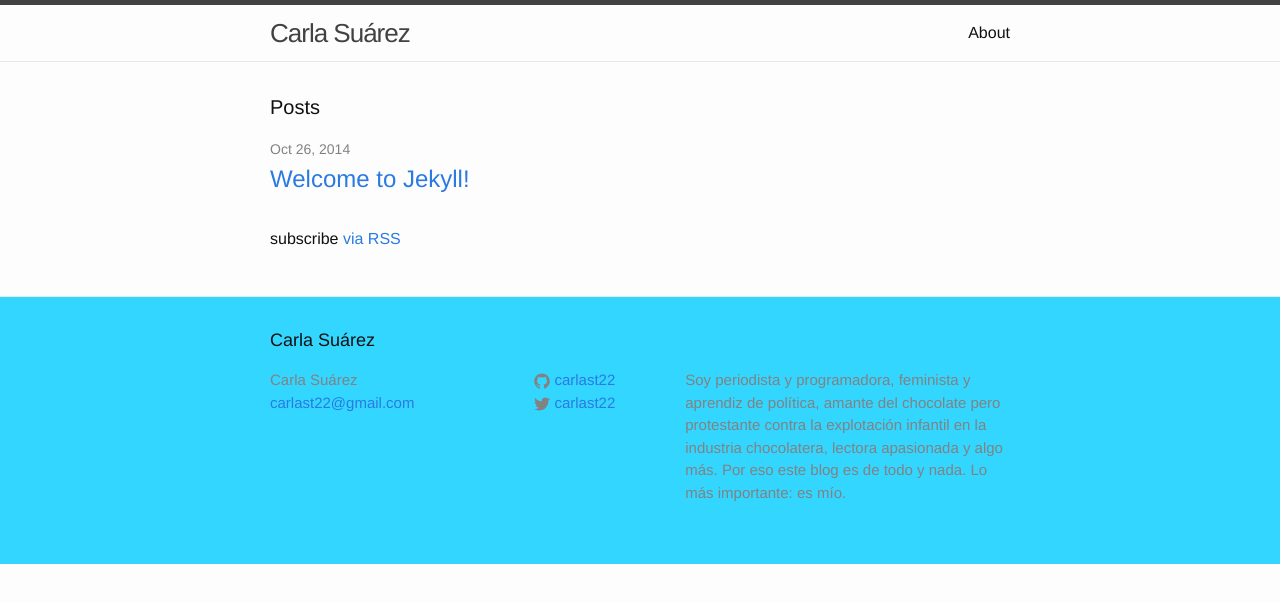
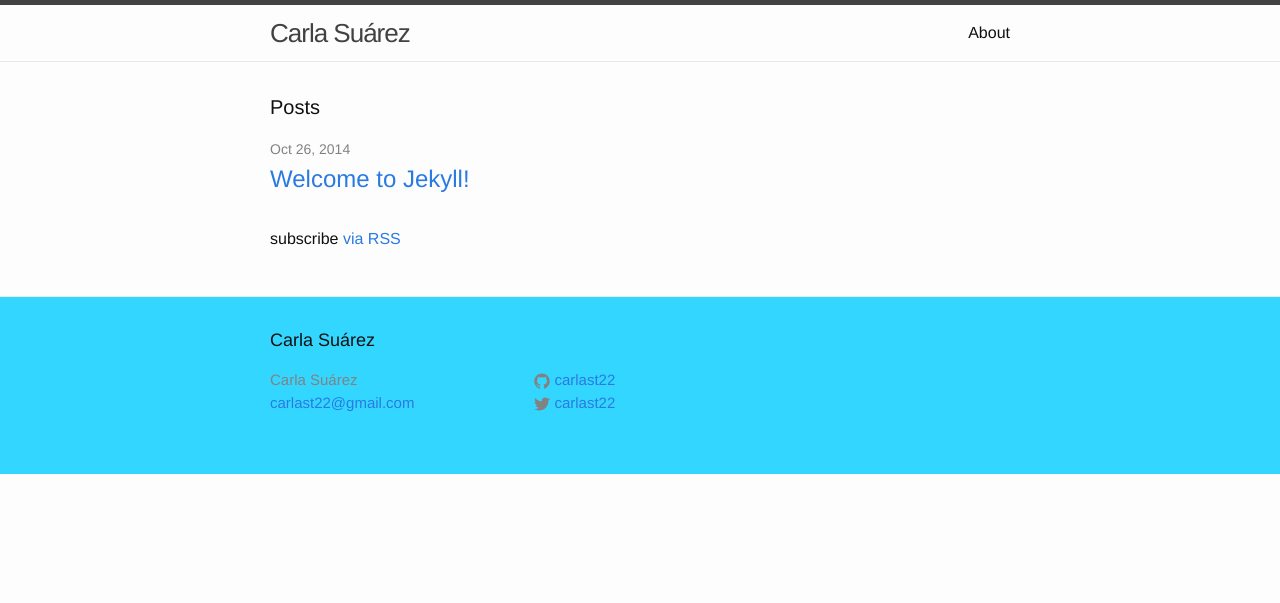
Before and after one commit to carlast22/carlast22.github.io, a Jekyll site: the page built from index.html, in a window 1280 px wide. Shown: the top 603 px of the page. Built offline with Jekyll 4.4.1, drawn with Linux system fonts in a browser that asks for light colours.

Commit message:
Change footer

```diff
--- a/_includes/footer.html
+++ b/_includes/footer.html
@@ -44,10 +44,6 @@
           {% endif %}
         </ul>
       </div>
-
-      <div class="footer-col  footer-col-3">
-        <p class="text">Soy periodista y programadora, feminista y aprendiz de política, amante del chocolate pero protestante contra la explotación infantil en la industria chocolatera, lectora apasionada y algo más. Por eso este blog es de todo y nada. Lo más importante: es mío.</p>
-      </div>
     </div>
 
   </div>
```
